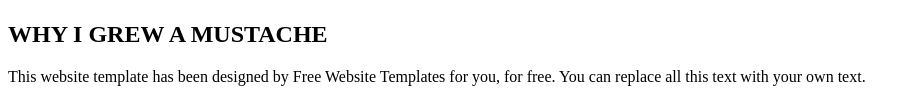
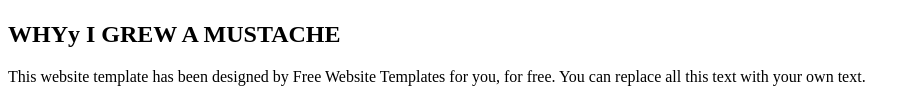
Before and after one commit to hollyLGru/hairSalonWebsite, a plain HTML site: page blog/blog.html in a window 1280 px wide. Shown: the part 665-765 px from the top of the page, without its empty margins (0-915 px from the left). Drawn offline with Linux system fonts and the light colour scheme.

Commit message:
Update blog.html

```diff
--- a/blog/blog.html
+++ b/blog/blog.html
@@ -27,7 +27,7 @@
                 <img src="https://freewebsitetemplates.com/preview/mustacheenthusiast/images/cutting-mustache.jpg">
             </figure>
             <div class="whytext">
-                <h2>WHY I GREW A MUSTACHE</h2>
+                <h2>WHYy I GREW A MUSTACHE</h2>
                 <p>This website template has been designed by Free Website Templates for you, for free. You can replace all this text with your own text.</p>
                 <button class="button">clicky clicky </button>
             </div>
```
